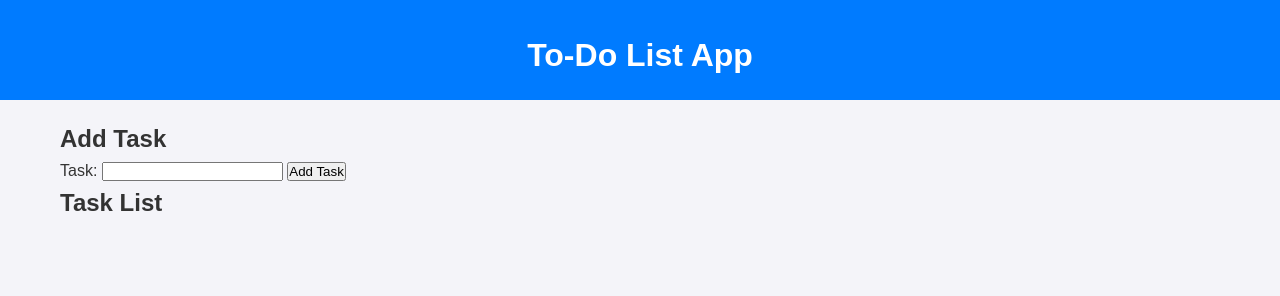
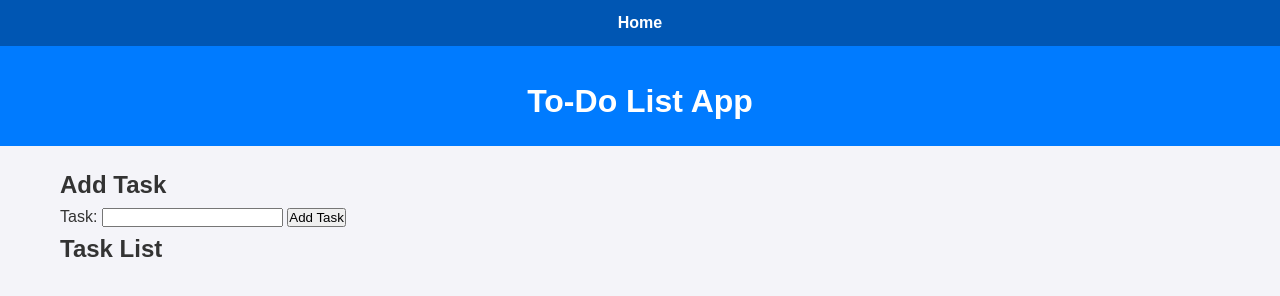
Before and after one commit to HamzaBenslimanePro/todo-list-manager, a plain HTML site: page app.html in a window 1280 px wide. Drawn offline with Linux system fonts and the light colour scheme.

Commit message:
app.htmp up

```diff
--- a/app.html
+++ b/app.html
@@ -7,6 +7,12 @@
     <link rel="stylesheet" href="css/styles.css">
 </head>
 <body>
+    <nav>
+        <ul>
+            <li><a href="index.html">Home</a></li>
+        </ul>
+    </nav>
+
     <header>
         <h1>To-Do List App</h1>
     </header>
```
